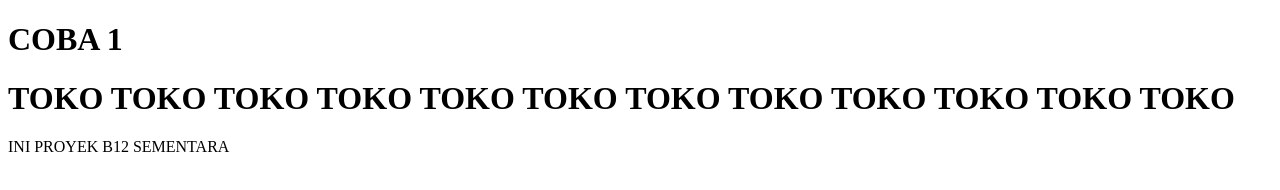
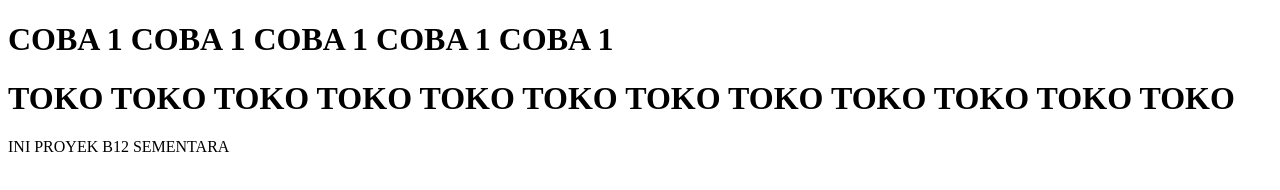
Before and after one commit to ariflukman/proyek-html-CSS-B12, a plain HTML site: page index.html in a window 1280 px wide. Drawn offline with Linux system fonts and the light colour scheme.

Commit message:
Update index.html
menambah dan merubah

```diff
--- a/index.html
+++ b/index.html
@@ -6,7 +6,7 @@
     </head>
 <body>
     <div class="wrapper">
-      <h1 class="text1">COBA 1</h1>
+      <h1 class="text1">COBA 1 COBA 1 COBA 1 COBA 1 COBA 1</h1>
       <h1 class="text2">TOKO TOKO TOKO TOKO TOKO TOKO TOKO TOKO TOKO TOKO TOKO TOKO</h1>
       <p>INI PROYEK B12 SEMENTARA</p>
     </div>
```
